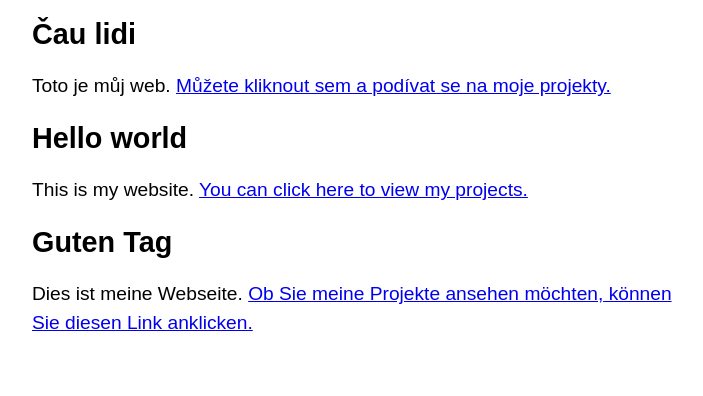
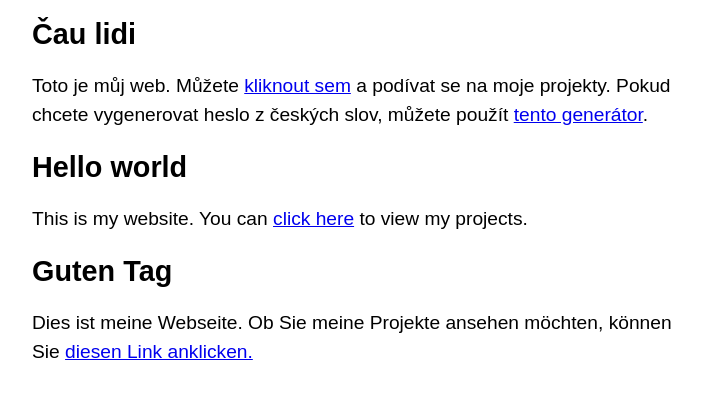
Before and after one commit to richard-blazek/Web, a plain HTML site: page index.html in a window 1280 px wide. Shown: the part 86-482 px from the top of the page, without its empty margins (288-991 px from the left). Drawn offline with Linux system fonts and the light colour scheme.

Commit message:
Added link to the generator

```diff
--- a/index.html
+++ b/index.html
@@ -9,10 +9,13 @@
 	<body>
 		<h1>Richard Blažek</h1>
 		<h2>Čau lidi</h2>
-		<p>Toto je můj web. <a href="https://git.richardblazek.com/rb">Můžete kliknout sem a podívat se na moje projekty.</a></p>
+		<p>
+			Toto je můj web. Můžete <a href="https://git.richardblazek.com/rb">kliknout sem</a> a podívat se na moje projekty.
+			Pokud chcete vygenerovat heslo z českých slov, můžete použít <a href="passphrasegen.html">tento generátor</a>.
+		</p>
 		<h2>Hello world</h2>
-		<p>This is my website. <a href="https://git.richardblazek.com/rb">You can click here to view my projects.</a></p>
+		<p>This is my website. You can <a href="https://git.richardblazek.com/rb">click here</a> to view my projects.</p>
 		<h2>Guten Tag</h2>
-		<p>Dies ist meine Webseite. <a href="https://git.richardblazek.com/rb">Ob Sie meine Projekte ansehen möchten, können Sie diesen Link anklicken.</a></p>
+		<p>Dies ist meine Webseite. Ob Sie meine Projekte ansehen möchten, können Sie <a href="https://git.richardblazek.com/rb">diesen Link anklicken.</a></p>
 	</body>
 </html>
```
